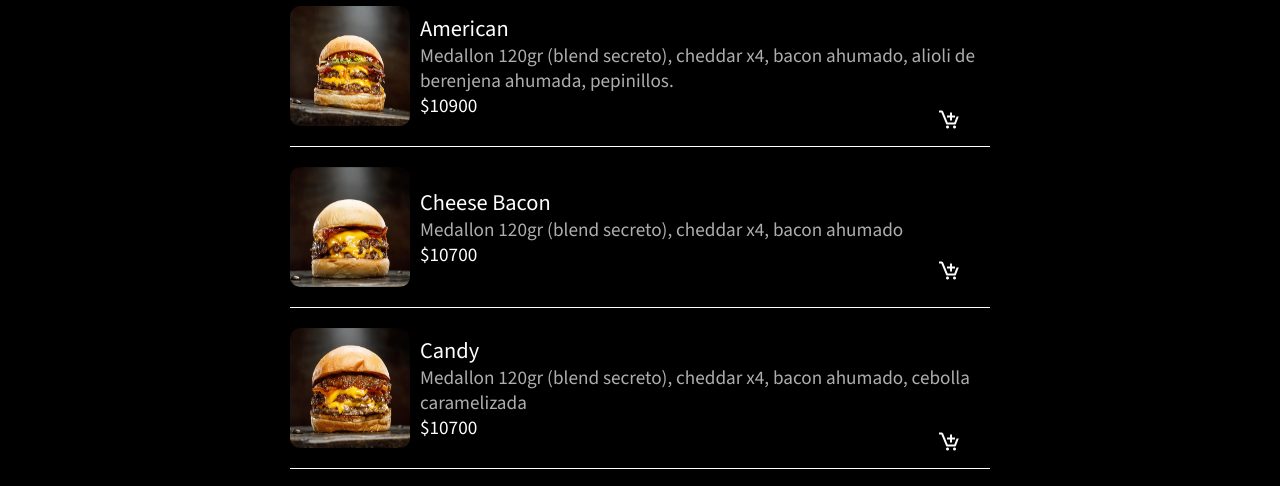
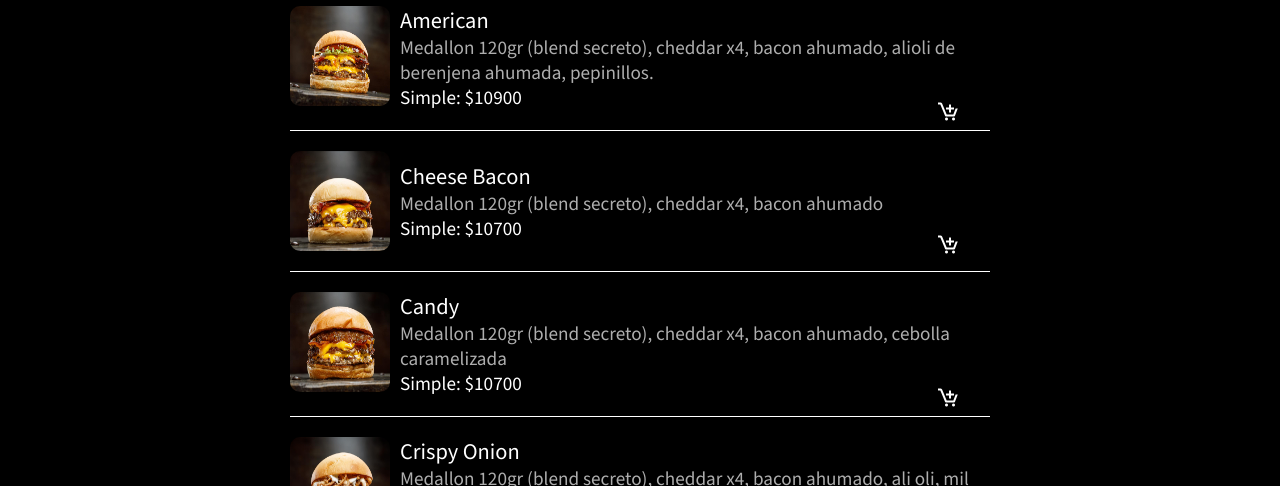
Before and after one commit to Bocheee/PreEntrega2Bocchetto, a plain HTML site: page index.html in a window 1280 px wide. Shown: the part 313-799 px from the top of the page. Drawn offline with nearby package versions, Linux system fonts and the light colour scheme.

Commit message:
actualiza

```diff
--- a/main.js
+++ b/main.js
@@ -2,7 +2,7 @@
 /* BOTON PARA ABRIR EL MENU DEL CARRITO */
 document.addEventListener('DOMContentLoaded', function(){
     let btnCarrito = document.getElementById('btn-carrito');
-    let btnClosed = document.getElementById('btn-closed')
+    let btnClosed = document.getElementById('btn-closed');
     let menuToggle = document.getElementById('menu-carrito');
 
 
@@ -95,7 +95,7 @@ const frituras = [
     }
 ]
 
-const containerProductos = document.querySelector("#productos");
+const containerProductos = document.querySelector("#productos"); //ESTE NO LO USO
 const carritoVacio = document.querySelector("#carrito-vacio");
 const contenedorProductosBurguers = document.querySelector('#contenedor-burguers');
 const contenedorProductosBebidas = document.querySelector('#contenedor-bebidas');
@@ -113,7 +113,6 @@ const carritoTotal = document.querySelector("#carrito-total");
     </div>
 </div>*/
 burguers.forEach((burguer) =>{
-
     let div = document.createElement("div");
     div.classList.add("burguers");
     div.innerHTML = `
@@ -122,13 +121,19 @@ burguers.forEach((burguer) =>{
         <div class="detalles-productos" ">
             <h4 class="nombre-producto">${burguer.nombre}</h4>
             <p class="descripcion-producto">${burguer.descripcion}</p>
-            <p class="precio-producto">${burguer.precio}</p>
-            <button class="carrito-add"><i class='bx bx-cart-add'></i></button>
+            <p class="precio-producto">Simple: ${burguer.precio}</p>
+            <button class="carrito-add" id="carrito-add"><i class='bx bx-cart-add'></i></button>
         </div>
     </div>
     `;
+
+
+
     contenedorProductosBurguers.append(div);
+
 })
+
+
 
 bebidas.forEach((bebida) =>{
     let div = document.createElement("div");
--- a/style.css
+++ b/style.css
@@ -145,8 +145,8 @@ header{
 }
 
 .contenedor-producto img{
-   width: 120px;
-   height: 120px;
+   width: 100px;
+   height: 100px;
    border-radius: 10px;
 }
 
```
